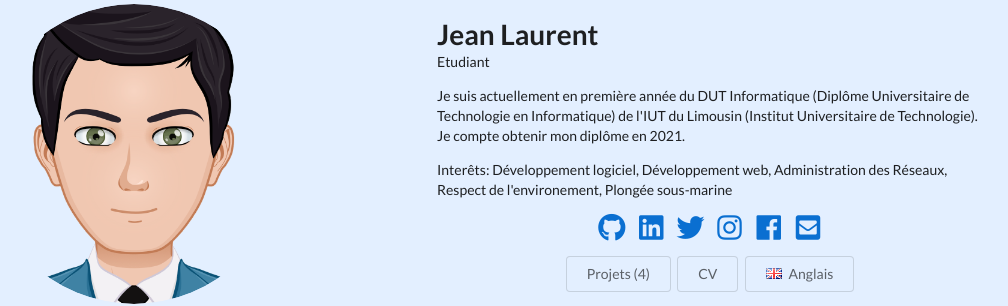
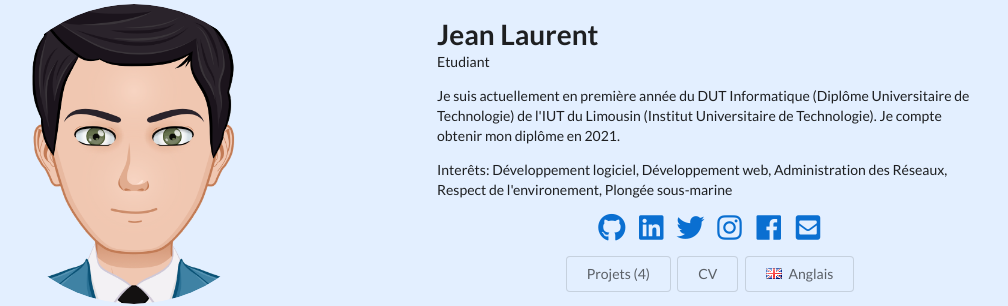
Before and after one commit to jeanlrnt/Portfolio_FR, a Jekyll site: the page built from index.html, in a window 1280 px wide. Shown: the part 129-435 px from the top of the page, without its empty margins (217-1225 px from the left). Built offline with Jekyll 4.4.1, drawn with Linux system fonts in a browser that asks for light colours.

Commit message:
mise a jour

```diff
--- a/_data/bio.json
+++ b/_data/bio.json
@@ -6,7 +6,7 @@
     "email": "jean.laurent@etu.unilim.fr",
     "phone": "+33(0)7.85.59.66.96",
     "website": "https://jeanlrnt.github.io/Portfolio_FR",
-    "summary": "Je suis actuellement en première année du DUT Informatique (Diplôme Universitaire de Technologie en Informatique) de l'IUT du Limousin (Institut Universitaire de Technologie). Je compte obtenir mon diplôme en 2021.",
+    "summary": "Je suis actuellement en première année du DUT Informatique (Diplôme Universitaire de Technologie) de l'IUT du Limousin (Institut Universitaire de Technologie). Je compte obtenir mon diplôme en 2021.",
     "location": {
       "address": "",
       "postalCode": "87000",
```
